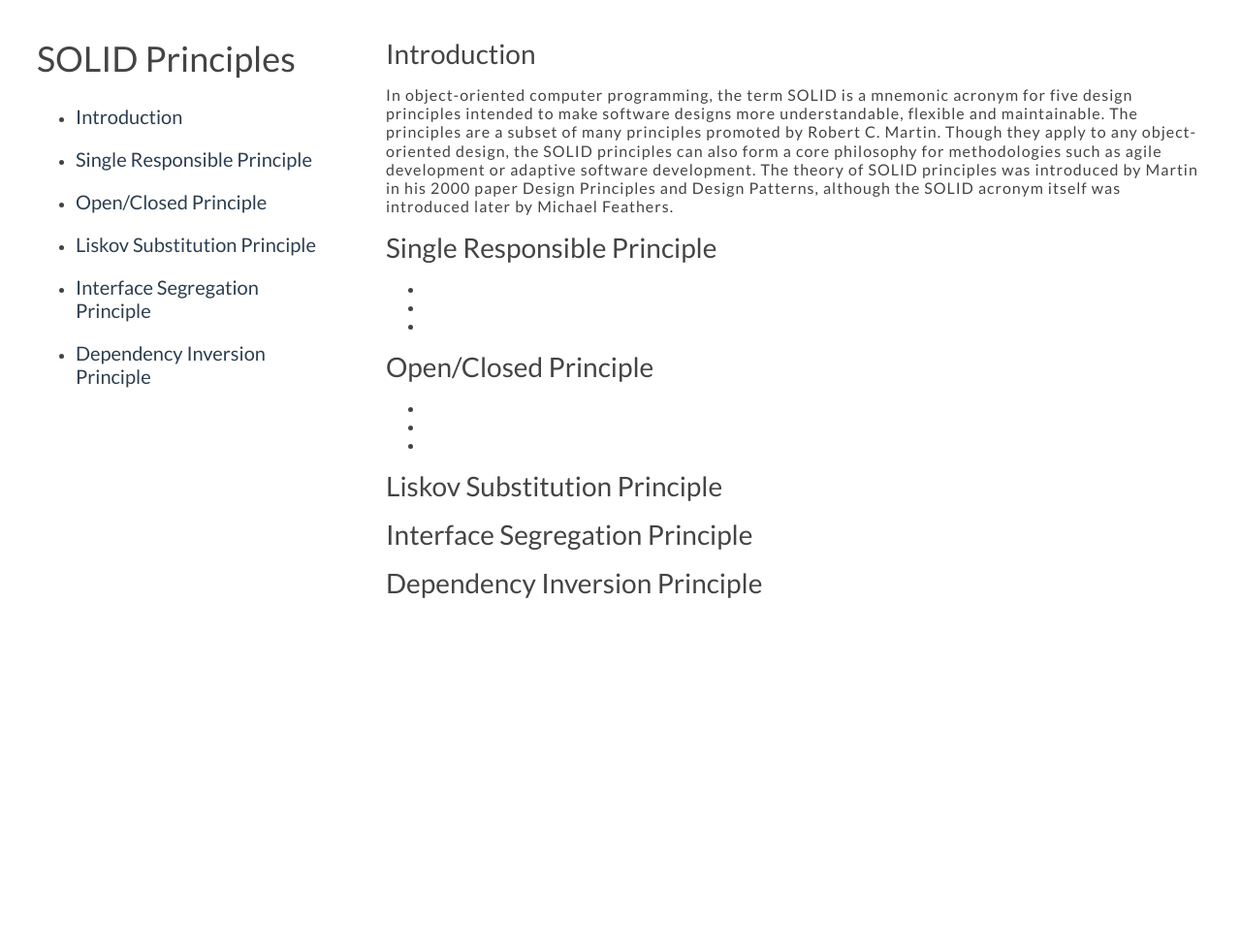
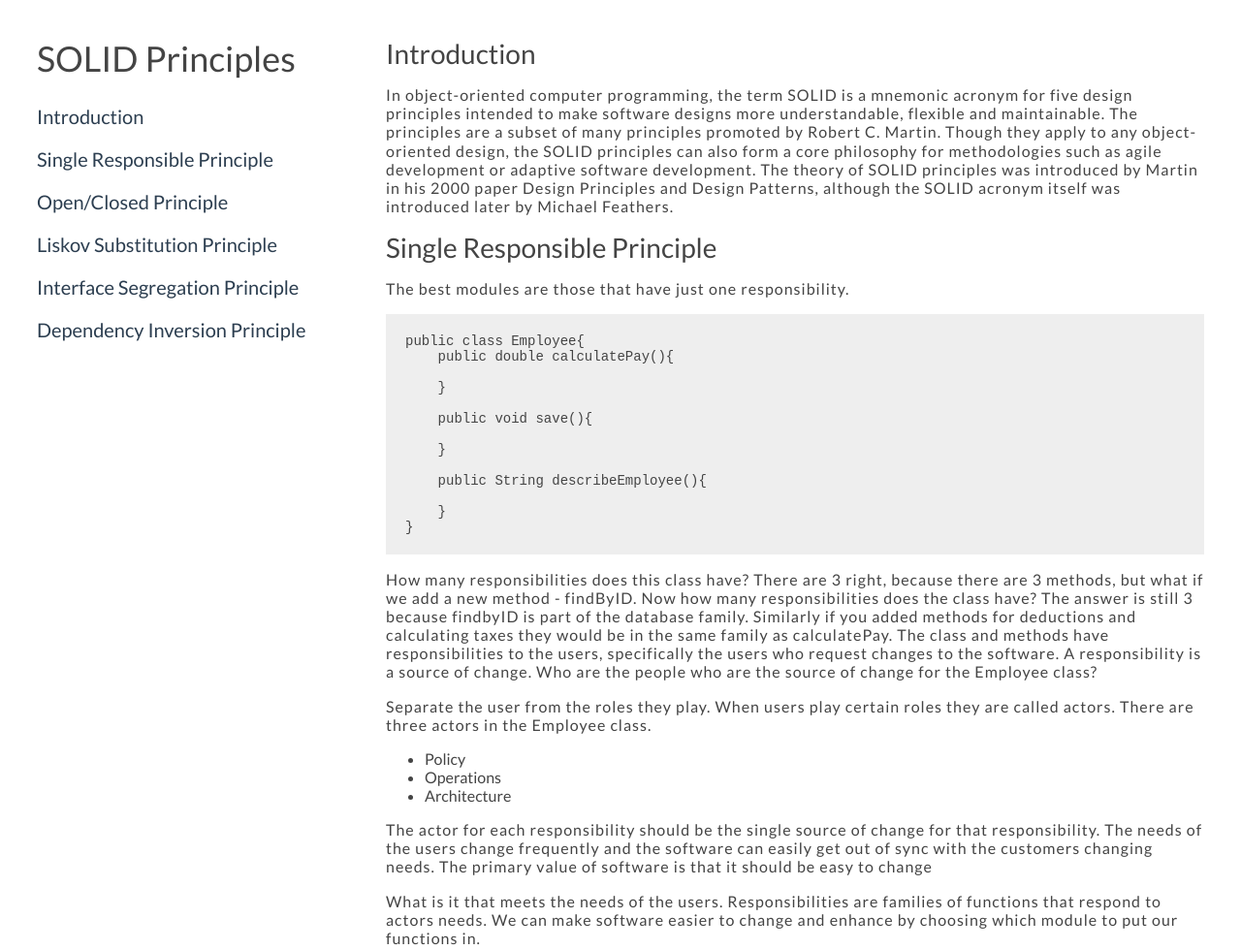
Before and after one commit to xstrengthofonex/technical-documentation-page, a plain HTML site: page index.html in a window 1280 px wide. Shown: the top 980 px of the page at 97% size. Before the commit the page ends 800 px from the top, so only its background shows below. Drawn offline with Linux system fonts and the light colour scheme.

Commit message:
Add srp section text

```diff
--- a/index.html
+++ b/index.html
@@ -30,14 +30,29 @@
             </section>
             <section class="main-section" id="Single_Responsible_Principle">
                 <header>Single Responsible Principle</header>
-                <p></p>
-                <p></p>
-                <code></code>
+                <p>The best modules are those that have just one responsibility.</p>
+<code>public class Employee{
+    public double calculatePay(){
+
+    }
+
+    public void save(){
+
+    }
+
+    public String describeEmployee(){
+
+    }
+}</code>
+                <p>How many responsibilities does this class have? There are 3 right, because there are 3 methods, but what if we add a new method - findByID. Now how many responsibilities does the class have? The answer is still 3 because findbyID is part of the database family. Similarly if you added methods for deductions and calculating taxes they would be in the same family as calculatePay. The class and methods have responsibilities to the users, specifically the users who request changes to the software. A responsibility is a source of change. Who are the people who are the source of change for the Employee class?</p>
+                <p>Separate the user from the roles they play. When users play certain roles they are called actors. There are three actors in the Employee class.
                 <ul>
-                    <li></li>
-                    <li></li>
-                    <li></li>
+                    <li>Policy</li>
+                    <li>Operations</li>
+                    <li>Architecture</li>
                 </ul>
+                <p>The actor for each responsibility should be the single source of change for that responsibility. The needs of the users change frequently and the software can easily get out of sync with the customers changing needs. The primary value of software is that it should be easy to change</p>
+                <p>What is it that meets the needs of the users. Responsibilities are families of functions that respond to actors needs. We can make software easier to change and enhance by choosing which module to put our functions in.</p>
             </section>
             <section class="main-section" id="Open/Closed_Principle">
                 <header>Open/Closed Principle</header>
--- a/src/main.css
+++ b/src/main.css
@@ -12,8 +12,22 @@ body {
 	padding: 30px;
 }
 
+code {
+	white-space: pre;
+	background: #eee;
+	font-family: monospace;
+	padding: 20px;
+	font-size: 14px;
+	display: block;
+}
+
 #navbar header{
 	font-size: 36px;
+}
+
+#navbar ul {
+	list-style: none;
+	padding: 0;
 }
 
 #navbar ul li {
```
